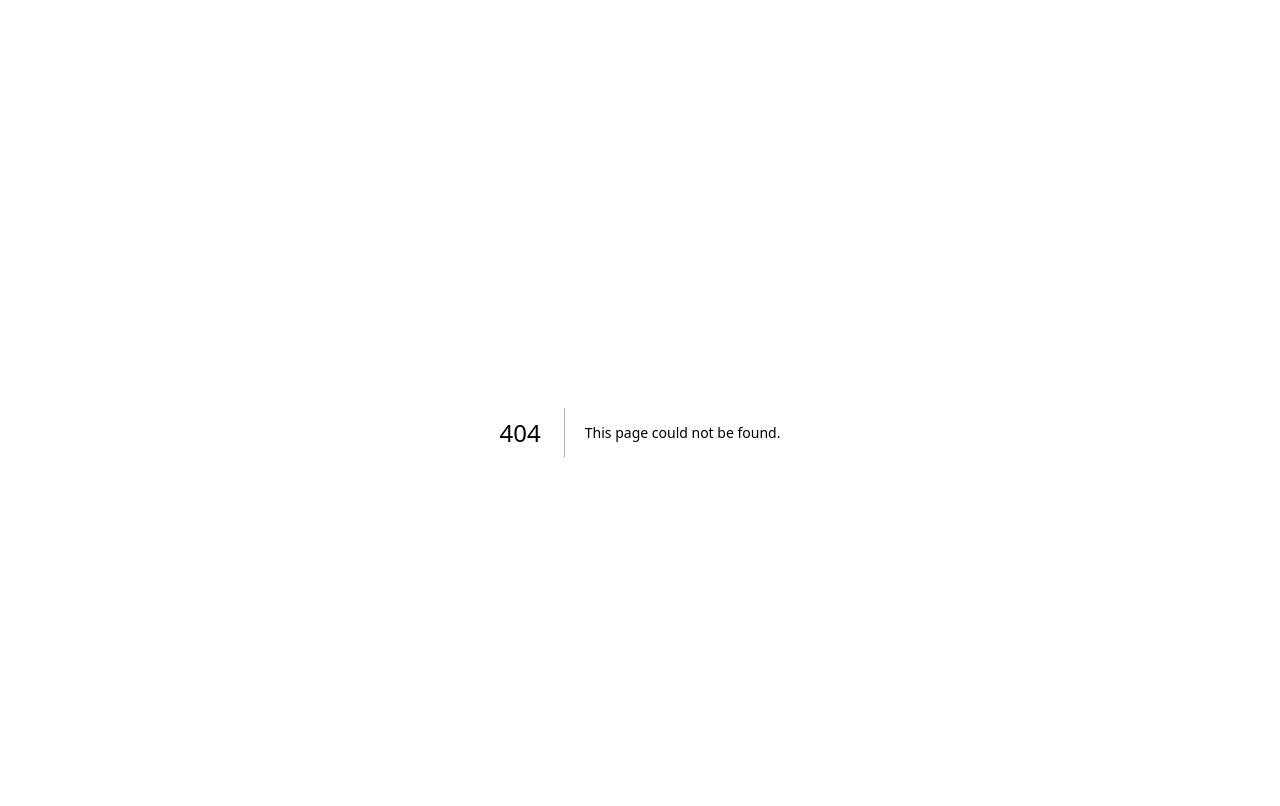
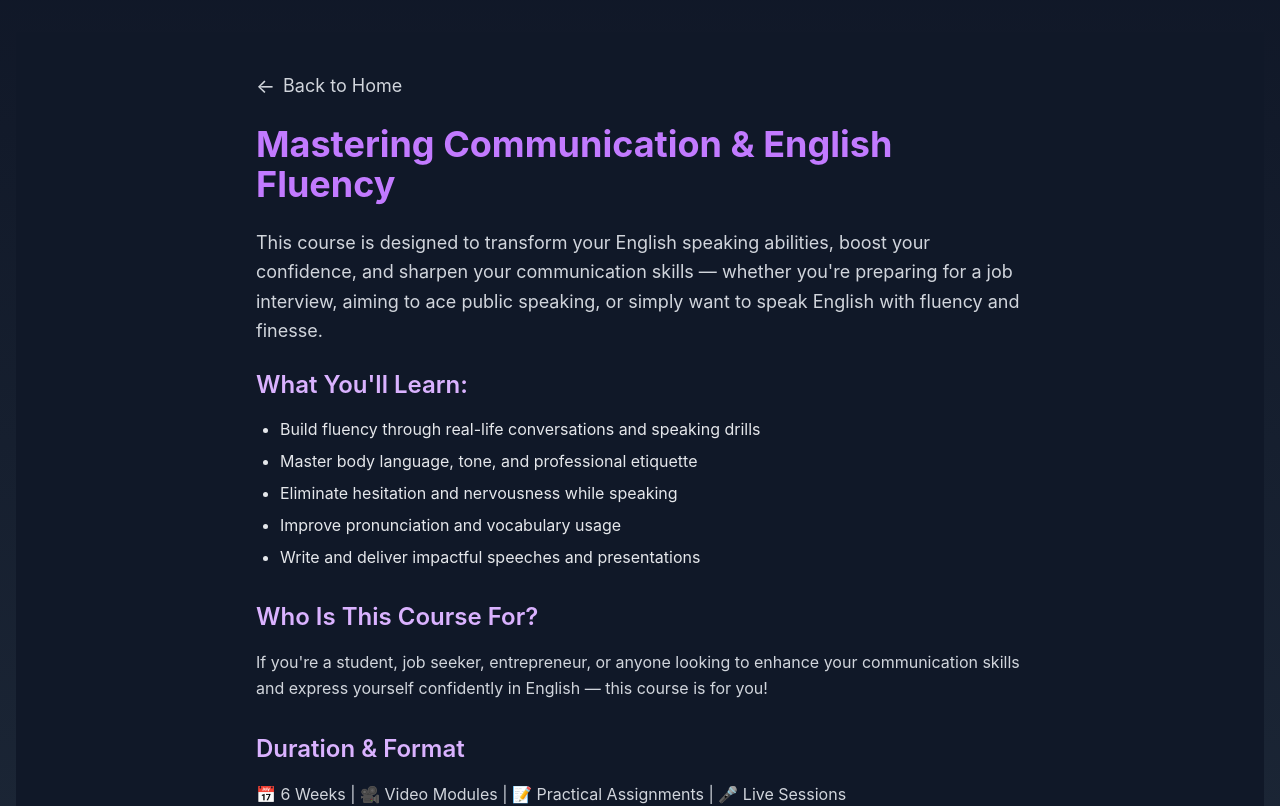
Before and after one commit to Gagan41/project, a Next.js app: page /course-info in a window 1280 px wide. Before the commit this address had no page. Shown: the top 806 px of the page. Built offline with nearby package versions, Linux system fonts and the light colour scheme.

Commit message:
Bug fixes/Course-Info v 0.0.3

```diff
--- /dev/null
+++ b/src/app/course-info/page.tsx
@@ -0,0 +1,67 @@
+"use client";
+import { useRouter } from "next/navigation";
+
+export default function CourseInfoPage() {
+  const router = useRouter();
+
+  return (
+    <div className="min-h-screen bg-gray-900 text-white px-4 py-10">
+      <div className="max-w-3xl mx-auto">
+        <button
+          onClick={() => router.push("/")}
+          className="mb-6 flex items-center gap-2 text-gray-300 hover:text-white transition"
+        >
+          <span className="text-xl">←</span>
+          <span className="text-lg">Back to Home</span>
+        </button>
+
+        <h1 className="text-4xl font-bold mb-6 text-purple-400">
+          Mastering Communication & English Fluency
+        </h1>
+
+        <p className="text-gray-300 text-lg mb-6 leading-relaxed">
+          This course is designed to transform your English speaking abilities,
+          boost your confidence, and sharpen your communication skills — whether
+          you're preparing for a job interview, aiming to ace public speaking, or
+          simply want to speak English with fluency and finesse.
+        </p>
+
+        <h2 className="text-2xl font-semibold text-purple-300 mb-4">
+          What You'll Learn:
+        </h2>
+        <ul className="list-disc pl-6 space-y-2 text-gray-200">
+          <li>Build fluency through real-life conversations and speaking drills</li>
+          <li>Master body language, tone, and professional etiquette</li>
+          <li>Eliminate hesitation and nervousness while speaking</li>
+          <li>Improve pronunciation and vocabulary usage</li>
+          <li>Write and deliver impactful speeches and presentations</li>
+        </ul>
+
+        <h2 className="text-2xl font-semibold text-purple-300 mt-8 mb-4">
+          Who Is This Course For?
+        </h2>
+        <p className="text-gray-300 leading-relaxed">
+          If you're a student, job seeker, entrepreneur, or anyone looking to
+          enhance your communication skills and express yourself confidently in
+          English — this course is for you!
+        </p>
+
+        <h2 className="text-2xl font-semibold text-purple-300 mt-8 mb-4">
+          Duration & Format
+        </h2>
+        <p className="text-gray-300 leading-relaxed">
+          📅 6 Weeks | 🎥 Video Modules | 📝 Practical Assignments | 🎤 Live Sessions
+        </p>
+
+        <div className="mt-10 text-center">
+          <button
+            onClick={() => router.push("/courses")}
+            className="bg-purple-600 hover:bg-purple-700 transition px-6 py-3 rounded-lg text-white text-lg font-semibold"
+          >
+            Explore Courses
+          </button>
+        </div>
+      </div>
+    </div>
+  );
+}
--- a/src/app/courses/[courseId]/page.tsx
+++ b/src/app/courses/[courseId]/page.tsx
@@ -1,7 +1,8 @@
 "use client";
 import { useState, useEffect } from "react";
 import { getData } from "@/utils/api";
-import { useParams, useRouter } from 'next/navigation';
+import { useParams, useRouter } from "next/navigation";
+import { ArrowLeft } from 'lucide-react'
 
 interface Course {
   _id: string;
@@ -63,9 +64,10 @@ export default function CoursePage() {
 
   const extractVideoId = (url: string) => {
     if (!url) return null;
-    const regExp = /^.*(youtu.be\/|v\/|u\/\w\/|embed\/|watch\?v=|&v=)([^#&?]*).*/;
+    const regExp =
+      /^.*(youtu.be\/|v\/|u\/\w\/|embed\/|watch\?v=|&v=)([^#&?]*).*/;
     const match = url.match(regExp);
-    return (match && match[2].length === 11) ? match[2] : null;
+    return match && match[2].length === 11 ? match[2] : null;
   };
 
   if (error) {
@@ -95,13 +97,22 @@ export default function CoursePage() {
   return (
     <div className="min-h-screen bg-gray-900 text-white">
       <div className="container mx-auto px-4 py-8">
+        <button
+          onClick={() => router.push("/courses")}
+          className="flex items-center text-sm text-purple-400 hover:text-white transition"
+        >
+          <ArrowLeft className="text-2xl" />
+          <span className="text-lg">Back to Courses</span>
+        </button>
         <h1 className="text-3xl font-bold mb-4">{course.title}</h1>
         <p className="text-gray-300 mb-8">{course.description}</p>
 
         <div className="flex flex-col lg:flex-row gap-8">
           {/* Sidebar with modules */}
           <div className="w-full lg:w-1/4 bg-gray-800 rounded-lg p-4 h-[calc(100vh-200px)] overflow-y-auto">
-            <h2 className="text-xl font-semibold mb-4 sticky top-0 bg-gray-800 py-2">Modules</h2>
+            <h2 className="text-xl font-semibold mb-4 sticky top-0 bg-gray-800 py-2">
+              Modules
+            </h2>
             <div className="space-y-2">
               {course.modules?.map((module) => (
                 <button
@@ -126,7 +137,9 @@ export default function CoursePage() {
                       {module.videos?.length || 0} videos
                     </span>
                   </div>
-                  <p className="text-sm text-gray-300 mt-1">{module.description}</p>
+                  <p className="text-sm text-gray-300 mt-1">
+                    {module.description}
+                  </p>
                 </button>
               ))}
             </div>
@@ -139,7 +152,9 @@ export default function CoursePage() {
                 <h2 className="text-2xl font-semibold mb-4">
                   {selectedModule.title}
                 </h2>
-                <p className="text-gray-300 mb-6">{selectedModule.description}</p>
+                <p className="text-gray-300 mb-6">
+                  {selectedModule.description}
+                </p>
 
                 {/* Video list */}
                 <div className="space-y-4 mb-8">
@@ -162,19 +177,23 @@ export default function CoursePage() {
                 {/* Video player */}
                 {selectedVideo && (
                   <div className="mt-8">
-                    <div className="relative pb-[56.25%] h-0 overflow-hidden rounded-lg">
+                    <div className="w-full max-w-[640px] mx-auto">
+                      <div className="relative w-full h-0 pb-[56.25%] rounded-lg overflow-hidden">
                         <iframe
-                        src={`https://www.youtube.com/embed/${extractVideoId(selectedVideo.youtubeUrl)}`}
+                          src={`https://www.youtube.com/embed/${extractVideoId(selectedVideo.youtubeUrl)}?modestbranding=1&rel=0`}
                           title={selectedVideo.title}
                           allow="accelerometer; autoplay; clipboard-write; encrypted-media; gyroscope; picture-in-picture"
                           allowFullScreen
                           className="absolute top-0 left-0 w-full h-full"
                         />
                       </div>
-                    <h3 className="text-xl font-semibold mt-4">
+                      <h3 className="text-xl font-semibold mt-4 text-center">
                         {selectedVideo.title}
                       </h3>
-                    <p className="text-gray-300 mt-2">{selectedVideo.description}</p>
+                      <p className="text-gray-300 mt-2 text-center">
+                        {selectedVideo.description}
+                      </p>
+                    </div>
                   </div>
                 )}
               </div>
--- a/src/app/courses/page.tsx
+++ b/src/app/courses/page.tsx
@@ -1,76 +1,81 @@
-'use client'
+"use client";
 
-import { useEffect, useState } from "react"
-import { getData } from "@/utils/api"
-import Link from "next/link"
+import { useEffect, useState } from "react";
+import { getData } from "@/utils/api";
+import Link from "next/link";
+import { useRouter } from "next/navigation";
+import { ArrowLeft } from 'lucide-react'
 
 interface Course {
-  _id: string
-  title: string
-  description: string
-  modules: Module[]
+  _id: string;
+  title: string;
+  description: string;
+  modules: Module[];
 }
 
 interface Module {
-  _id: string
-  title: string
-  description: string
-  videos: Video[]
+  _id: string;
+  title: string;
+  description: string;
+  videos: Video[];
 }
 
 interface Video {
-  _id: string
-  title: string
-  description: string
-  youtubeUrl: string
+  _id: string;
+  title: string;
+  description: string;
+  youtubeUrl: string;
 }
 
 export default function CoursesPage() {
-  const [courses, setCourses] = useState<Course[]>([])
-  const [loading, setLoading] = useState(true)
-  const [error, setError] = useState<string | null>(null)
+  const [courses, setCourses] = useState<Course[]>([]);
+  const [loading, setLoading] = useState(true);
+  const [error, setError] = useState<string | null>(null);
+  const router = useRouter();
 
   useEffect(() => {
     const fetchCourses = async () => {
       try {
-        setLoading(true)
-        const data = await getData("/api/courses?populate=modules")
+        setLoading(true);
+        const data = await getData("/api/courses?populate=modules");
 
         if (!data) {
-          setError("No courses found")
-          return
+          setError("No courses found");
+          return;
         }
 
         // Ensure we have an array of courses
         if (!Array.isArray(data)) {
-          setError("Invalid course data format")
-          return
+          setError("Invalid course data format");
+          return;
         }
 
-        setCourses(data)
+        setCourses(data);
       } catch (err) {
-        console.error("Failed to fetch courses:", err)
-        setError("Failed to load courses. Please try again later.")
+        console.error("Failed to fetch courses:", err);
+        setError("Failed to load courses. Please try again later.");
       } finally {
-        setLoading(false)
+        setLoading(false);
       }
-    }
+    };
 
-    fetchCourses()
-  }, [])
+    fetchCourses();
+  }, []);
 
   const getTotalVideos = (course: Course) => {
-    return course.modules?.reduce((total, module) => {
-      return total + (module.videos?.length || 0)
-    }, 0) || 0
-  }
+    return (
+      course.modules?.reduce((total, module) => {
+        return total + (module.videos?.length || 0);
+      }, 0) || 0
+    );
+  };
 
   if (loading) {
     return (
       <div className="min-h-screen bg-gray-900 flex items-center justify-center text-white">
         <p>Loading courses...</p>
       </div>
-    )
+    );
   }
 
   if (error) {
@@ -86,12 +91,19 @@ export default function CoursesPage() {
           </button>
         </div>
       </div>
-    )
+    );
   }
 
   return (
     <div className="min-h-screen bg-gray-900 text-white">
       <div className="container mx-auto px-4 py-8">
+        <button
+          onClick={() => router.push("/")}
+          className="flex items-center text-sm text-purple-400 hover:text-white transition"
+        >
+          <ArrowLeft className="text-2xl" />
+          <span className="text-lg">Back to Home</span>
+        </button>
         <h1 className="text-3xl font-bold mb-8">Available Courses</h1>
 
         <div className="grid grid-cols-1 md:grid-cols-2 lg:grid-cols-3 gap-6">
@@ -114,5 +126,5 @@ export default function CoursesPage() {
         </div>
       </div>
     </div>
-  )
+  );
 }
--- a/src/app/login/page.tsx
+++ b/src/app/login/page.tsx
@@ -5,6 +5,7 @@ import Link from 'next/link'
 import { ArrowLeft } from 'lucide-react'
 import { AuthContext } from '../../context/AuthContext'
 import { postData } from '../../utils/api'
+import toast, { Toaster } from 'react-hot-toast'
 
 export default function LoginPage() {
   const [email, setEmail] = useState('')
@@ -14,13 +15,26 @@ export default function LoginPage() {
 
   const handleSubmit = async (e: React.FormEvent) => {
     e.preventDefault()
-    const { token } = await postData('/api/auth/login', { email, password })
-    login(token)
-    router.push('/')
+    try {
+      const { token } = await postData('/api/auth/login', { email, password })
+
+      if (!token) {
+        toast.error('Invalid credentials. Please try again.')
+        return
+      }
+
+      login(token)
+      router.push('/course-info')
+    } catch (error) {
+      toast.error('Invalid email or password. Please try again.')
+      console.error('Login error:', error)
+    }
   }
 
   return (
     <div className="min-h-screen w-screen flex items-center justify-center px-4 text-white overflow-hidden">
+      <Toaster position="top-center" reverseOrder={false} /> {/* Toast UI */}
+
       <div className="w-full max-w-md space-y-6">
         {/* Back Button */}
         <button
--- a/src/components/Navbar.tsx
+++ b/src/components/Navbar.tsx
@@ -43,11 +43,16 @@ export default function Navbar() {
             <button className="font-semibold text-white hover:text-purple-300 transition">
               Student Wins
             </button>
-            <Link href="/courses">
+
+            {/* Conditionally render Courses only if user is logged in */}
+            {user && (
+              <Link href="/course-info">
                 <button className="font-semibold text-white hover:text-purple-300 transition">
                   Courses
                 </button>
               </Link>
+            )}
+
             <button className="font-semibold text-white hover:text-purple-300 transition">
               About Us
             </button>
@@ -147,9 +152,16 @@ export default function Navbar() {
               <button className="text-center font-semibold text-white hover:text-purple-300 transition">
                 Student Wins
               </button>
+
+              {/* Conditionally render Courses only if user is logged in */}
+              {user && (
+                <Link href="/course-info">
                   <button className="text-center font-semibold text-white hover:text-purple-300 transition">
                     Courses
                   </button>
+                </Link>
+              )}
+
               <button className="text-center font-semibold text-white hover:text-purple-300 transition">
                 About Us
               </button>
```
Lines whose indentation alone changed are shown as unchanged.
